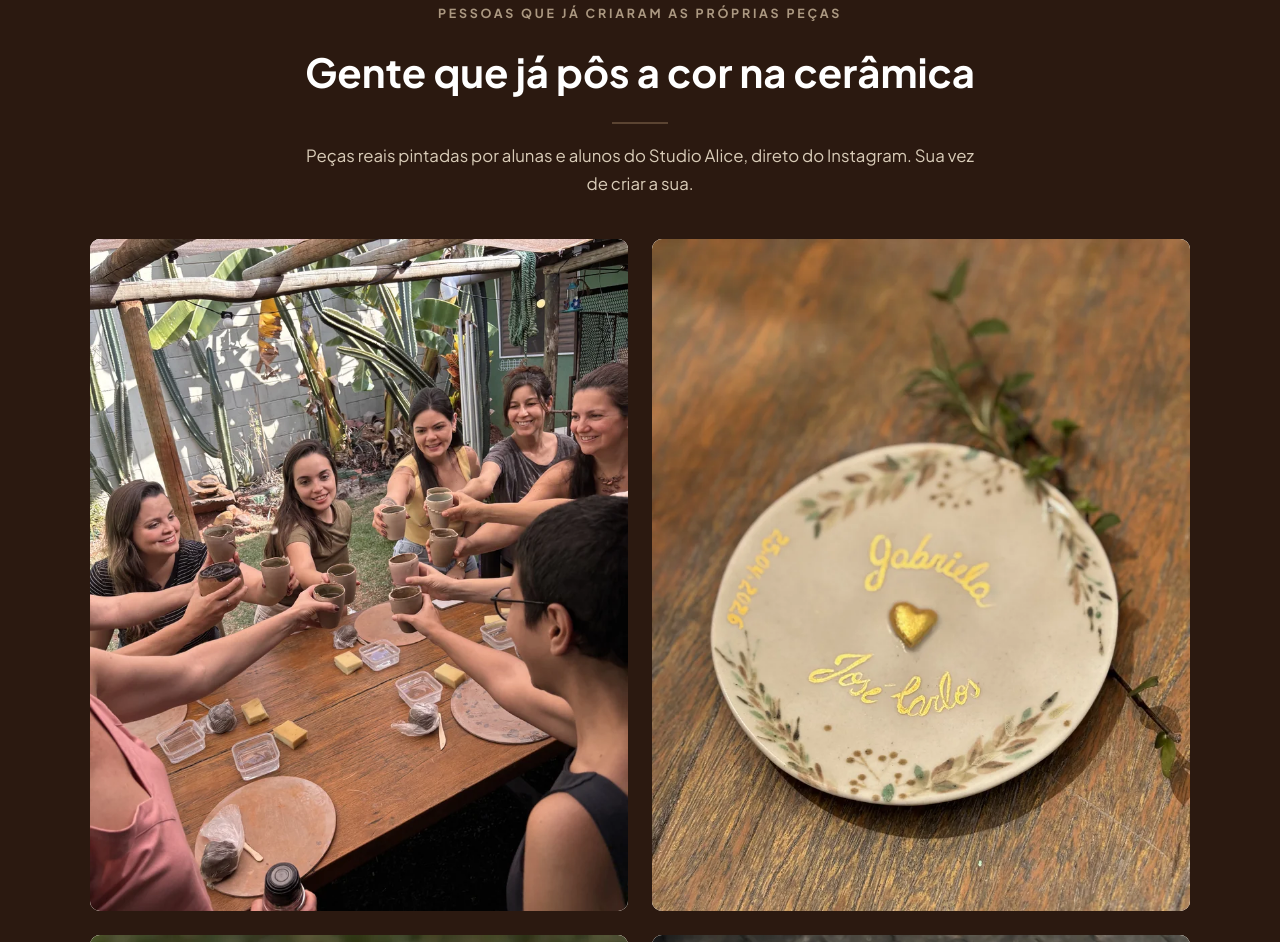
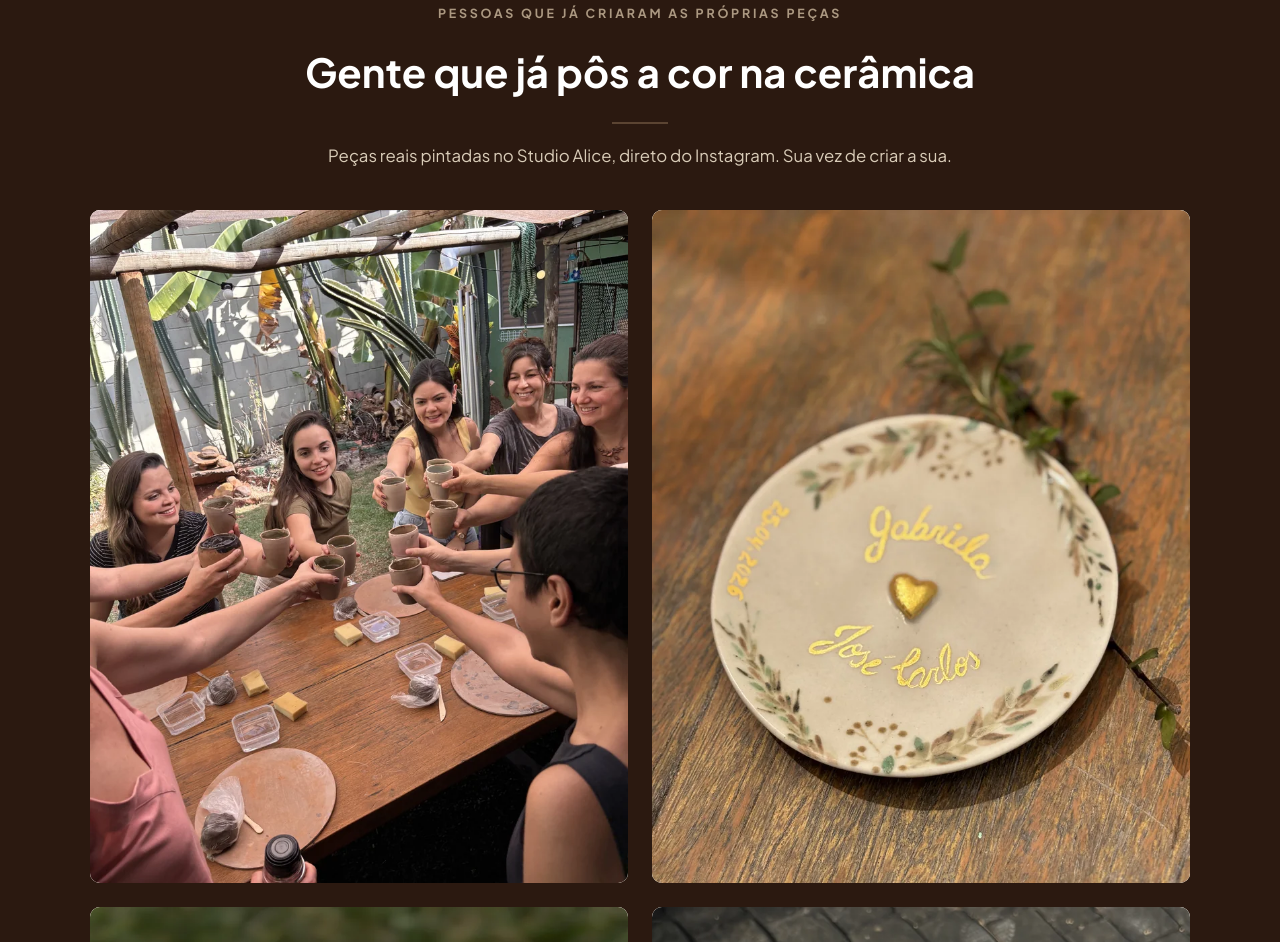
Before and after one commit to ferrarijonas/alicegussoni, a plain HTML site: page index.html in a window 1280 px wide. Shown: the part 1273-2215 px from the top of the page. Drawn offline with Linux system fonts and the light colour scheme.

Commit message:
Ajusta texto da secao de pecas reais: 'pintadas no Studio Alice'

```diff
--- a/index.html
+++ b/index.html
@@ -57,7 +57,7 @@
       <div class="section-inner">
         <span class="kicker">Pessoas que já criaram as próprias peças</span>
         <h2 class="section-title">Gente que já pôs a cor na cerâmica</h2>
-        <p class="section-sub">Peças reais pintadas por alunas e alunos do Studio Alice, direto do Instagram. Sua vez de criar a sua.</p>
+        <p class="section-sub">Peças reais pintadas no Studio Alice, direto do Instagram. Sua vez de criar a sua.</p>
         <div class="ig-feed ig-feed-gente" id="igFeedGente" data-feed="assets/data/feed-gente.json?v=1">
           <p class="text-center small" style="color:var(--text-soft);grid-column:1/-1;">Carregando…</p>
         </div>
```
